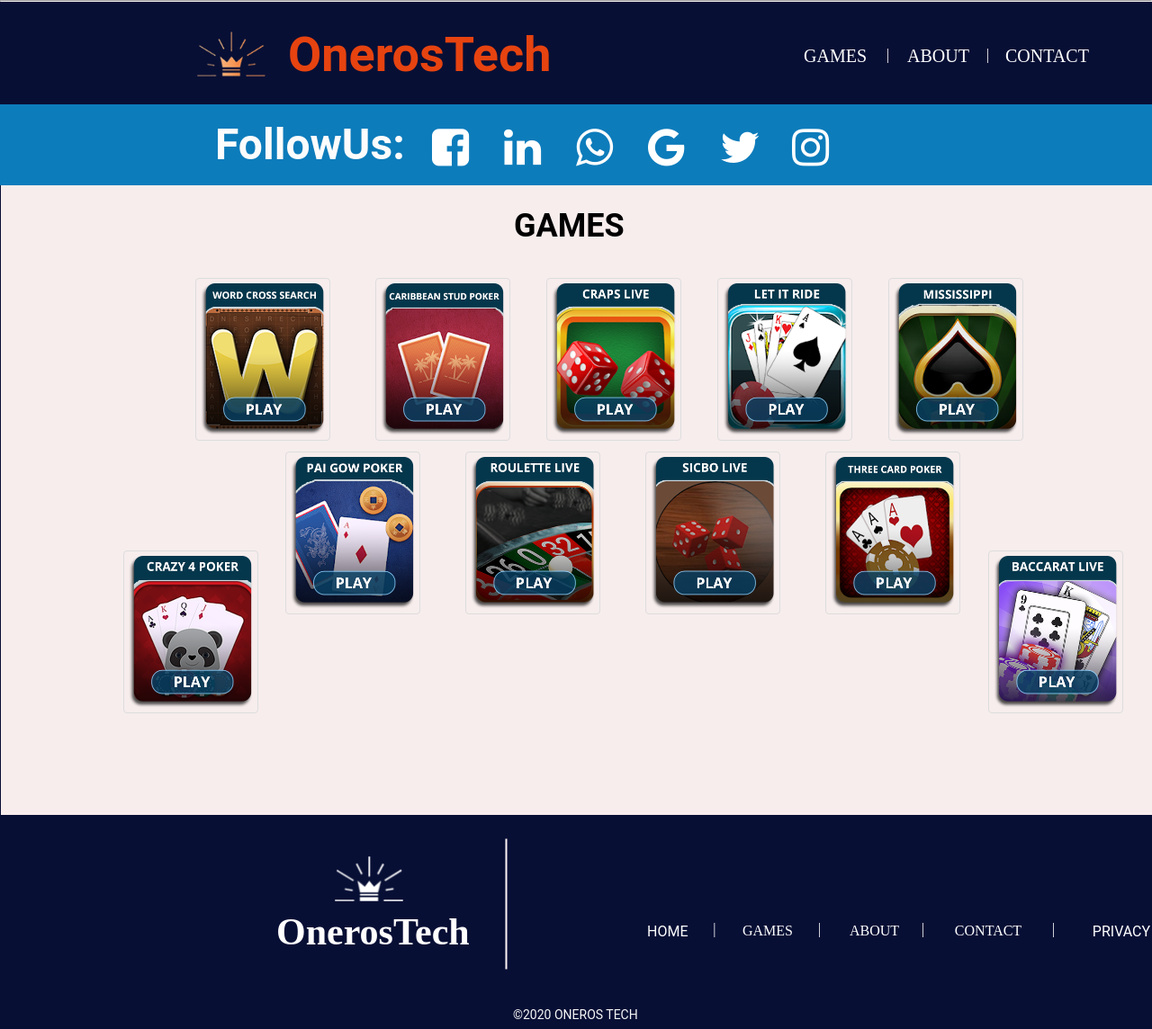
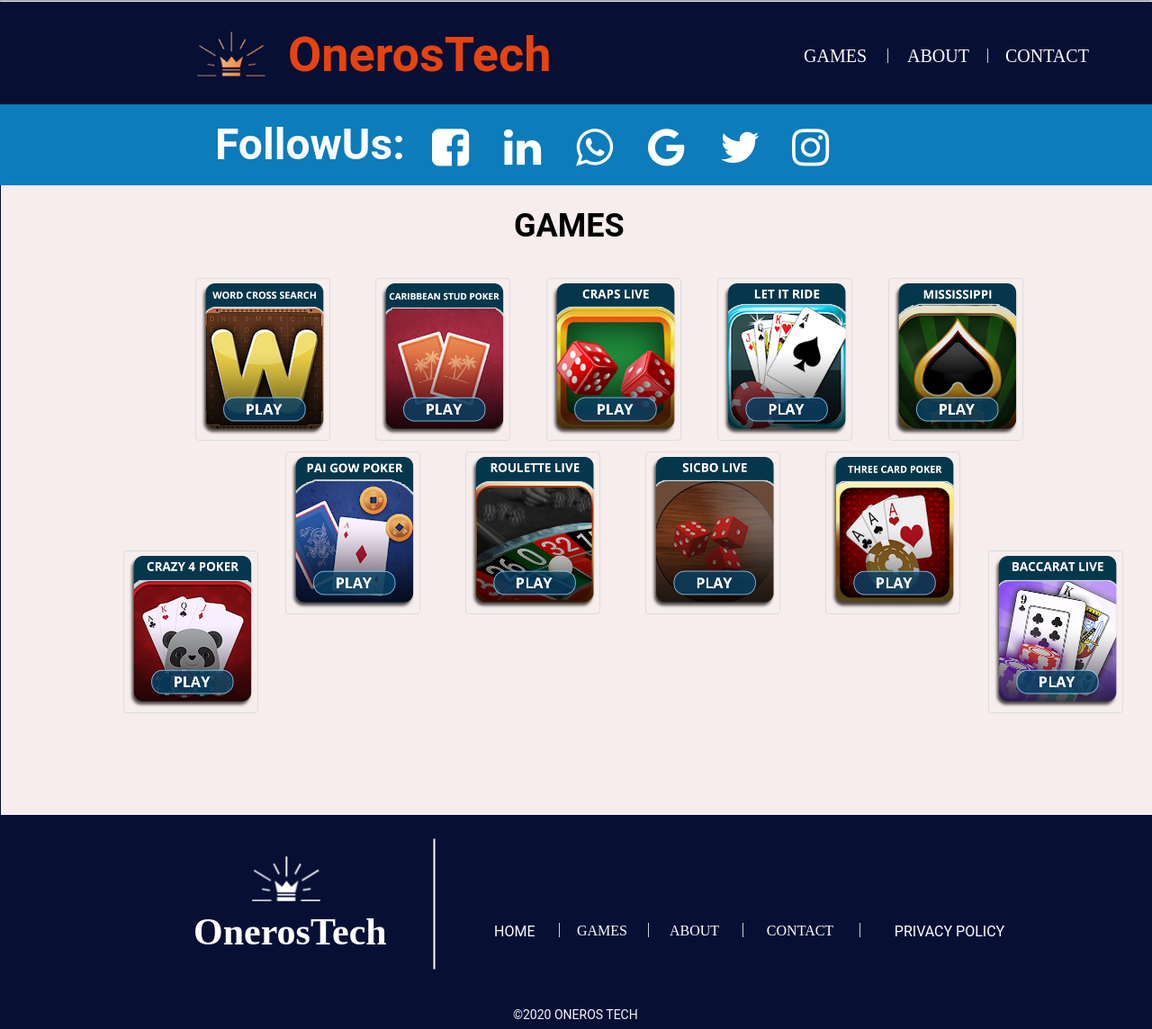
Before and after one commit to DHANUSH-BOTCHA/final, a plain HTML site: page index.html in a window 1280 px wide. Shown: the top 1144 px of the page at 90% size. Drawn offline with Linux system fonts and the light colour scheme.

Commit message:
Update home.css

```diff
--- a/home.css
+++ b/home.css
@@ -835,7 +835,7 @@ i:hover {
   position: absolute;
   width: 221px;
   height: 42px;
-  left: 307px;
+  left: 215px;
   top: 1012px;
   color: white;
   font-size: 28px;
@@ -855,7 +855,7 @@ i:hover {
   position: absolute;
   width: 145px;
   height: 0px;
-  left: 490px;
+  left: 410px;
   top: 1004px;
 
   border: 1px solid #fdf5f5;
@@ -865,7 +865,7 @@ i:hover {
   position: absolute;
   width: 69px;
   height: 28px;
-  left: 703px;
+  left: 533px;
   top: 1012px;
 
   font-family: Roboto;
@@ -879,7 +879,7 @@ i:hover {
   position: absolute;
   width: 0.3px;
   height: 36.67px;
-  left: 792.35px;
+  left: 620px;
   top: 1024px;
   color: white;
 }
@@ -887,7 +887,7 @@ i:hover {
   position: absolute;
   width: 81px;
   height: 28px;
-  left: 809px;
+  left: 625px;
   top: 1012px;
   list-style-type: none;
   color: #fff7f7;
@@ -896,7 +896,7 @@ i:hover {
   position: absolute;
   width: 0.3px;
   height: 36.67px;
-  left: 909px;
+  left: 719px;
   top: 1024px;
   color: white;
 }
@@ -904,7 +904,7 @@ i:hover {
   position: absolute;
   width: 77px;
   height: 28px;
-  left: 928px;
+  left: 728px;
   top: 1012px;
   list-style-type: none;
   color: #fff7f7;
@@ -913,7 +913,7 @@ i:hover {
   position: absolute;
   width: 0.3px;
   height: 36.67px;
-  left: 1024px;
+  left: 824px;
   top: 1024px;
   color: white;
 }
@@ -921,7 +921,7 @@ i:hover {
   position: absolute;
   width: 108px;
   height: 28px;
-  left: 1044px;
+  left: 835px;
   top: 1012px;
   list-style-type: none;
   color: #fff7f7;
@@ -930,7 +930,7 @@ i:hover {
   position: absolute;
   width: 0.3px;
   height: 36.67px;
-  left: 1169px;
+  left: 954px;
   top: 1024px;
   color: white;
 }
@@ -938,7 +938,7 @@ i:hover {
   position: absolute;
   width: 184px;
   height: 28px;
-  left: 1183px;
+  left: 963px;
   top: 1012px;
 
   font-family: Roboto;
```
